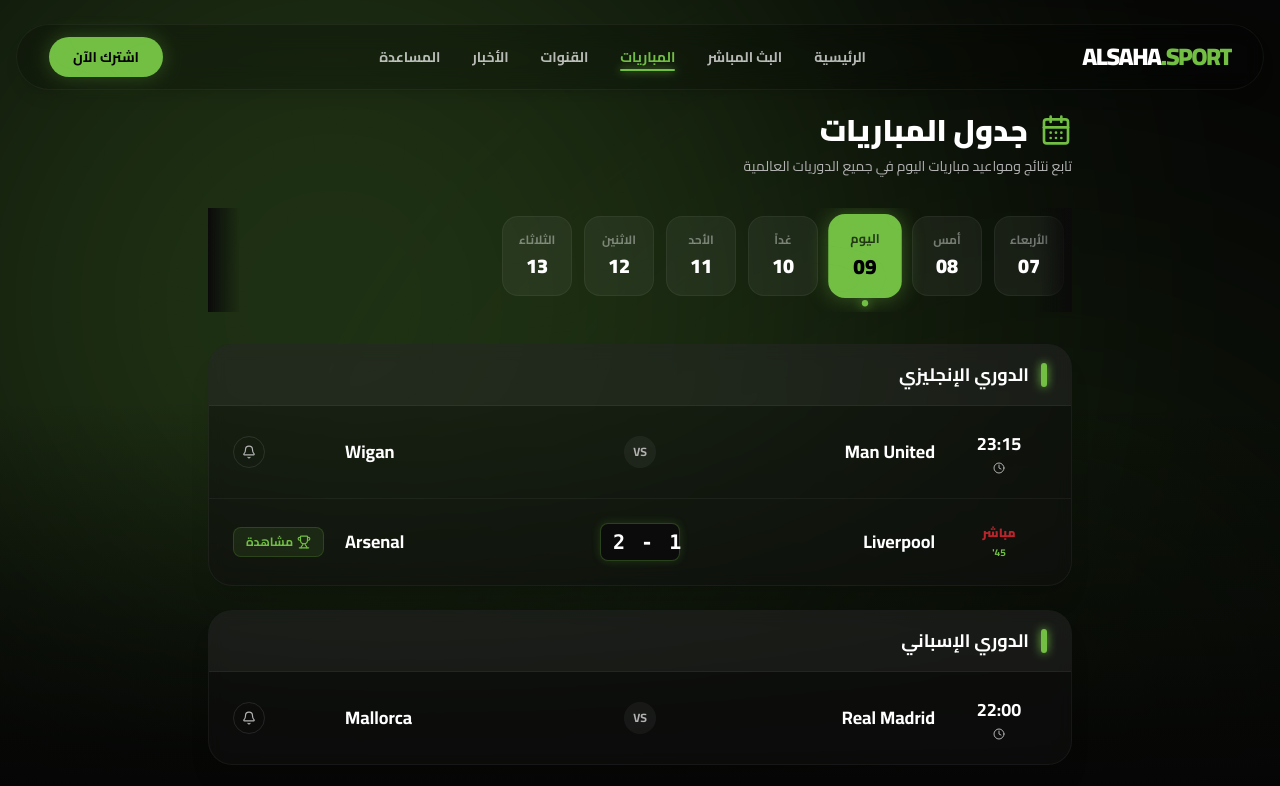
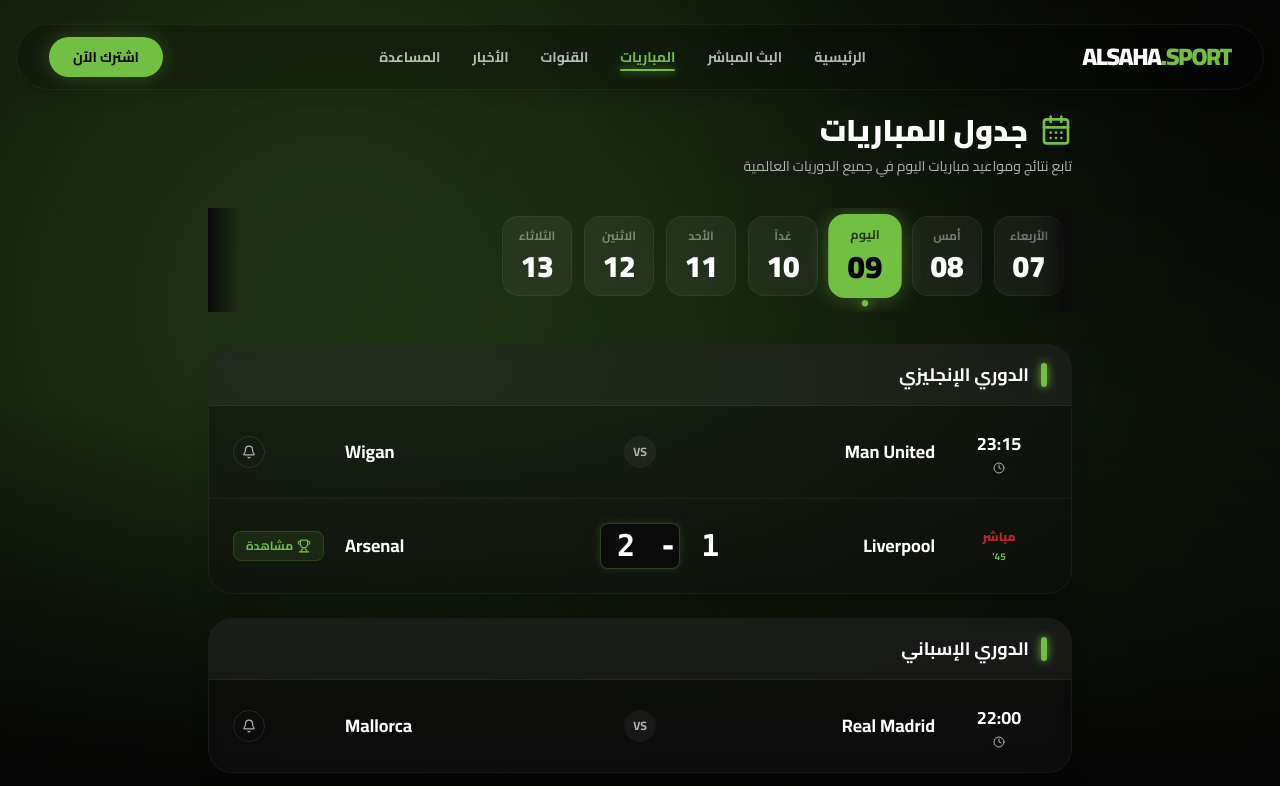
Before and after one commit to Abdallayasseer/Alsahasport-front, a Next.js app: page /matches in a window 1280 px wide. Shown: the top 786 px of the page. Built offline with nearby package versions, Linux system fonts and the light colour scheme.

Commit message:
style: increase number sizes for matches page on desktop

```diff
--- a/src/components/matches/DateStrip.tsx
+++ b/src/components/matches/DateStrip.tsx
@@ -44,7 +44,7 @@
                         `}
                     >
                         <span className={`text-xs font-bold mb-1 ${isActive ? "text-black/70" : "text-white/40"}`}>{item.day}</span>
-                        <span className={`text-xl font-black ${isActive ? "text-black" : "text-white"}`}>{item.date}</span>
+                        <span className={`text-xl md:text-3xl font-black ${isActive ? "text-black" : "text-white"}`}>{item.date}</span>
 
                         {isActive && (
                             <motion.div
--- a/src/components/matches/MatchCard.tsx
+++ b/src/components/matches/MatchCard.tsx
@@ -45,7 +45,7 @@
             <div className="shrink-0 w-16 md:w-20 text-center relative z-10">
                 {match.status === 'LIVE' || match.status === 'FINISHED' ? (
                     <span className={`
-                        px-2 md:px-3 py-1 rounded-lg font-mono font-bold tracking-widest text-sm md:text-xl whitespace-nowrap block
+                        px-2 md:px-4 py-1 rounded-lg font-mono font-bold tracking-widest text-sm md:text-3xl whitespace-nowrap block
                         ${match.status === 'LIVE' ? 'bg-dark-base border border-alsaha-green/30 text-white shadow-[0_0_10px_rgba(114,191,68,0.2)]' : 'bg-white/5 text-white/50'}
                     `} dir="ltr">
                         {match.score}
```
